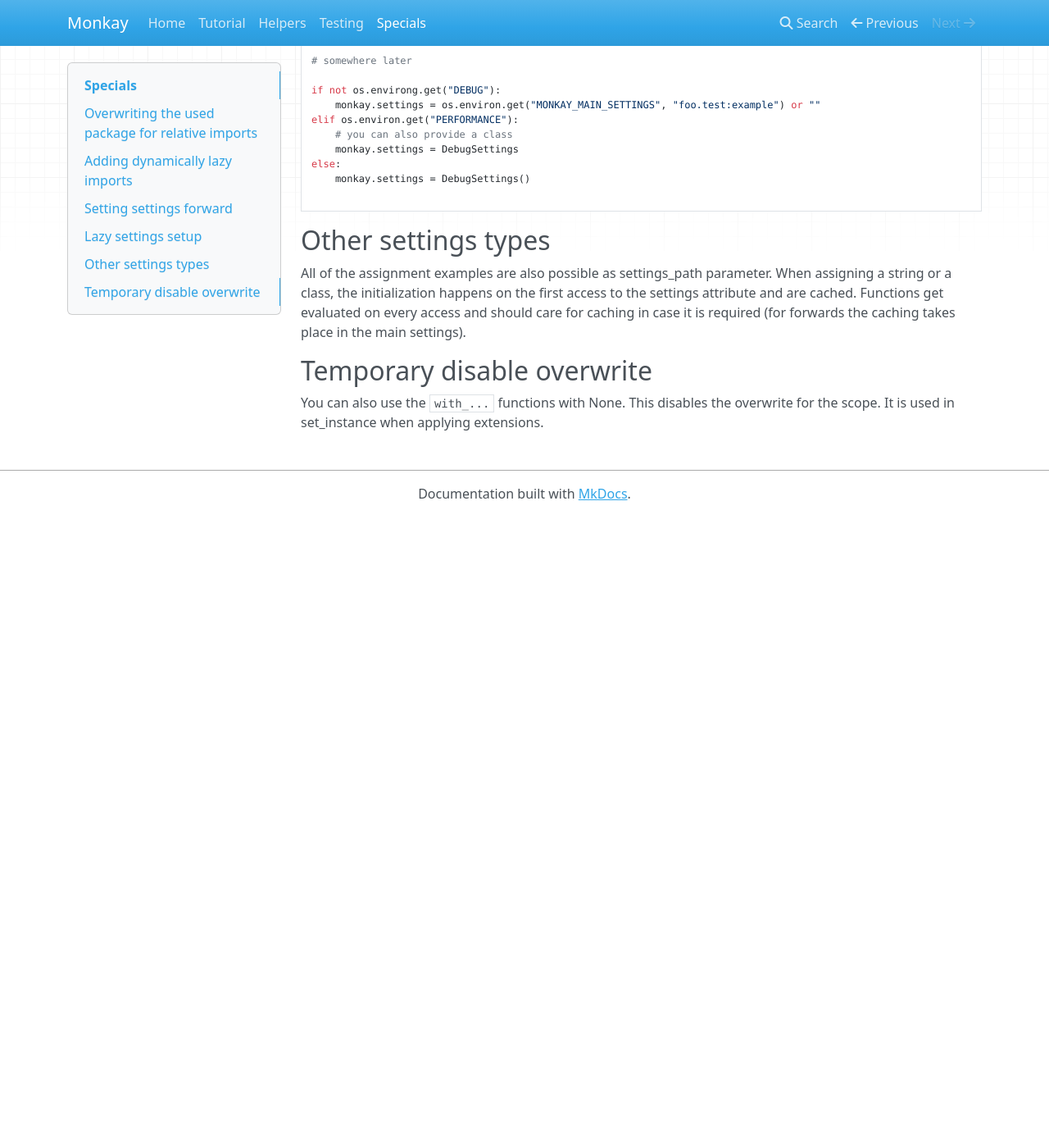
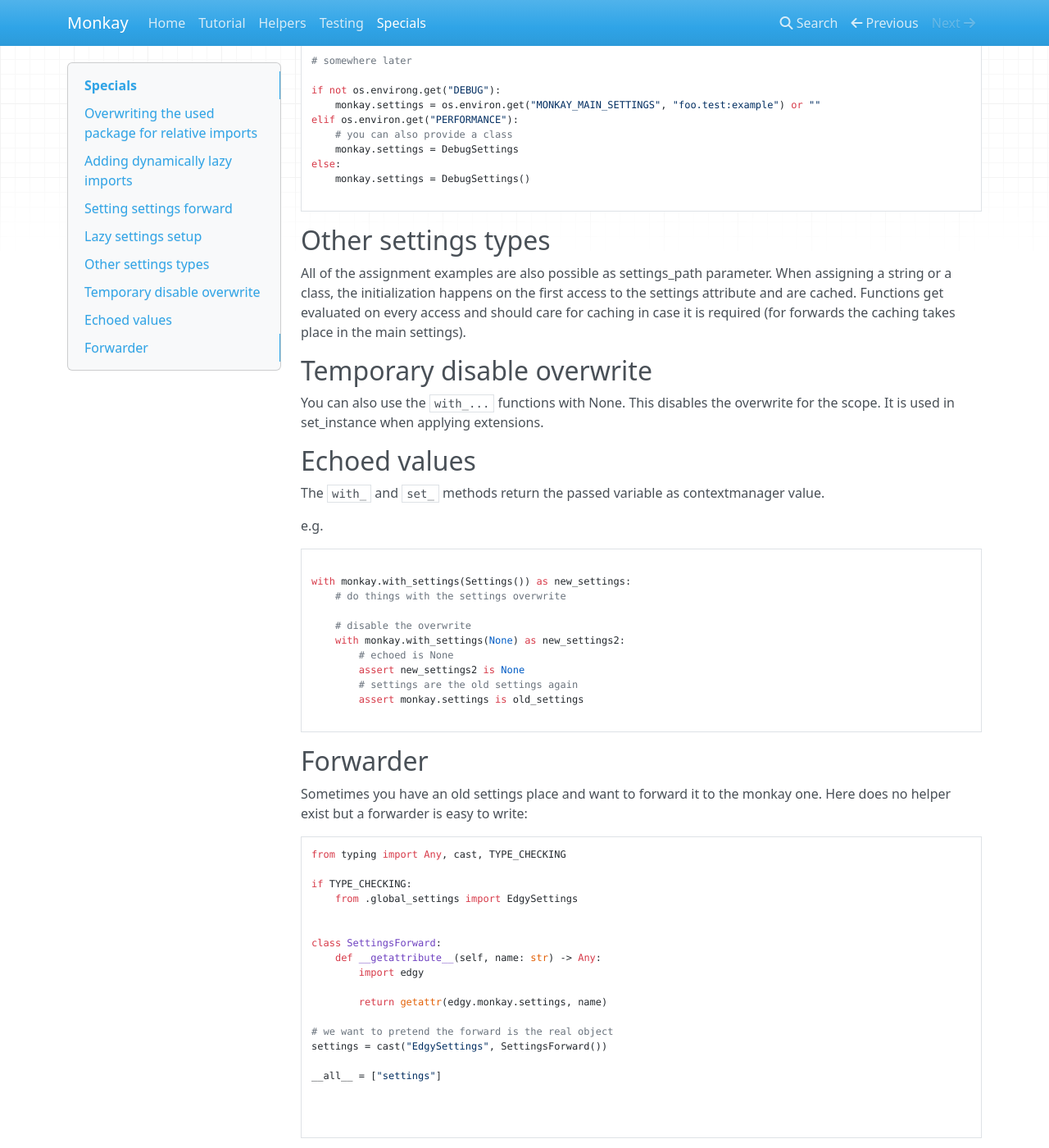
Before and after one commit to dymmond/monkay, an MkDocs documentation site: the page built from docs/specials.md, in a window 1280 px wide and 1400 px high, scrolled down 2883 px. Shown: the whole window at 82% size. Built offline with MkDocs 1.6.1, drawn with Linux system fonts in a browser that asks for light colours; nearby versions of some CDN libraries; before the commit the page ends 3513 px from its top, so only the background shows below that.

Commit message:
Changes:
- return/yield values set
- explain how to easily build forwarders

````diff
--- a/docs/specials.md
+++ b/docs/specials.md
@@ -175,3 +175,51 @@ takes place in the main settings).
 
 You can also use the `with_...` functions with None. This disables the overwrite for the scope.
 It is used in set_instance when applying extensions.
+
+## Echoed values
+
+The `with_` and `set_` methods return the passed variable as contextmanager value.
+
+e.g.
+
+``` python
+
+with monkay.with_settings(Settings()) as new_settings:
+    # do things with the settings overwrite
+
+    # disable the overwrite
+    with monkay.with_settings(None) as new_settings2:
+        # echoed is None
+        assert new_settings2 is None
+        # settings are the old settings again
+        assert monkay.settings is old_settings
+
+```
+
+
+## Forwarder
+
+Sometimes you have an old settings place and want to forward it to the monkay one.
+Here does no helper exist but a forwarder is easy to write:
+
+``` python
+from typing import Any, cast, TYPE_CHECKING
+
+if TYPE_CHECKING:
+    from .global_settings import EdgySettings
+
+
+class SettingsForward:
+    def __getattribute__(self, name: str) -> Any:
+        import edgy
+
+        return getattr(edgy.monkay.settings, name)
+
+# we want to pretend the forward is the real object
+settings = cast("EdgySettings", SettingsForward())
+
+__all__ = ["settings"]
+
+
+
+```
````
Also changed, not shown: docs/release-notes.md (+1 -0 lines), 2 other files.
